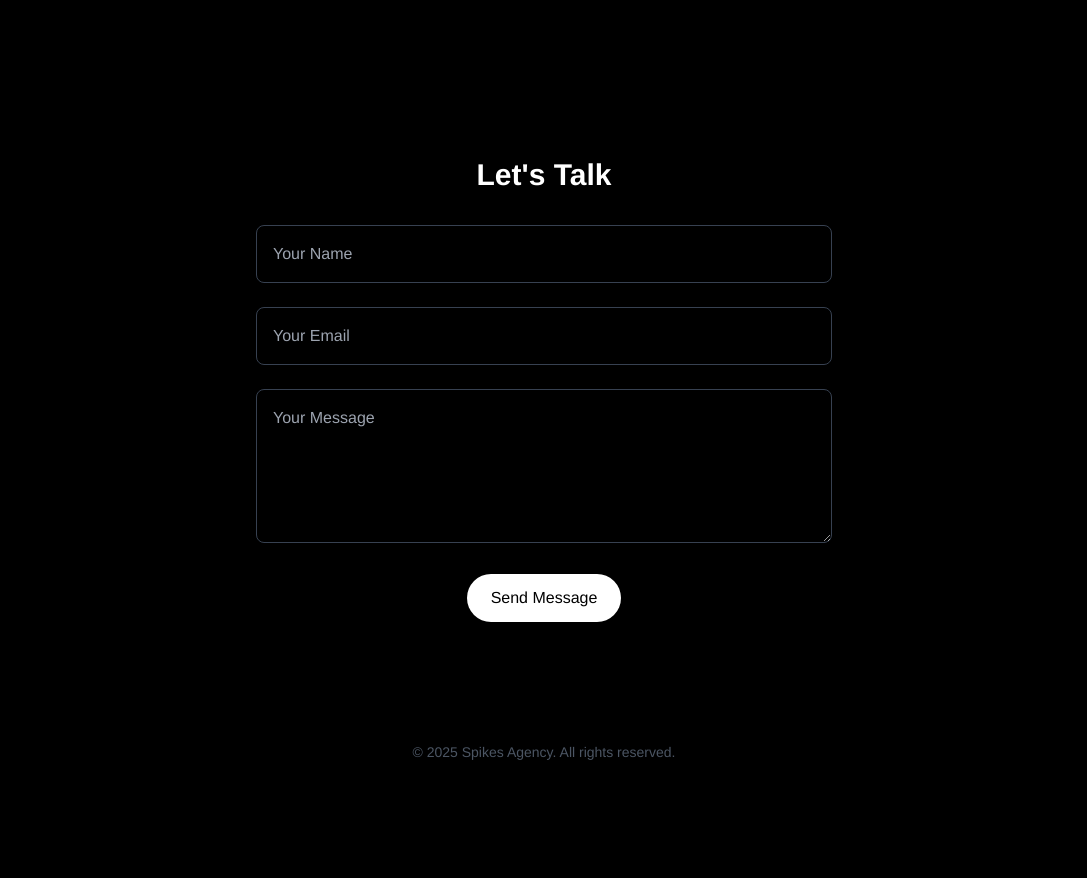
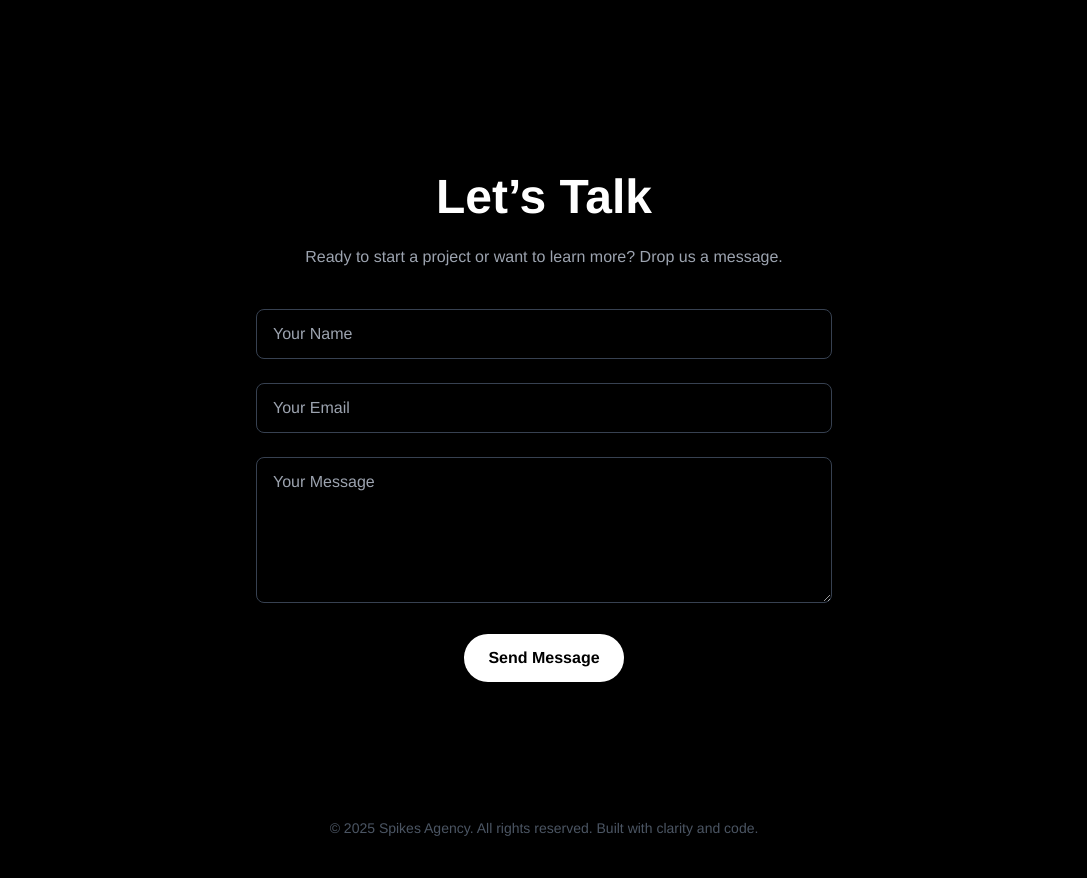
Before and after one commit to cluckie666/spikesagency.github.io, a plain HTML site: page index.html in a window 1280 px wide. Shown: the part 1123-2001 px from the top of the page, without its empty margins (96-1183 px from the left). Before the commit the page ends 1925 px from the top, so only its background shows below. Drawn offline with nearby package versions, Linux system fonts and the light colour scheme.

Commit message:
Update index.html

```diff
--- a/index.html
+++ b/index.html
@@ -88,48 +88,58 @@
     </section>
 
     <!-- CONTACT -->
-    <section id="contact" class="py-20 px-6 bg-black">
-      <div class="max-w-xl mx-auto text-center">
-        <h2 class="text-3xl font-semibold mb-8">Let's Talk</h2>
-        <form
-          action="https://formspree.io/f/xdkgglwl"
-          method="POST"
-          class="space-y-6"
-        >
-          <input
-            type="text"
-            name="name"
-            placeholder="Your Name"
-            required
-            class="w-full p-4 rounded-lg border border-gray-700 bg-black text-white placeholder-gray-400"
-          />
-          <input
-            type="email"
-            name="email"
-            placeholder="Your Email"
-            required
-            class="w-full p-4 rounded-lg border border-gray-700 bg-black text-white placeholder-gray-400"
-          />
-          <textarea
-            name="message"
-            rows="5"
-            placeholder="Your Message"
-            required
-            class="w-full p-4 rounded-lg border border-gray-700 bg-black text-white placeholder-gray-400"
-          ></textarea>
-          <button
-            type="submit"
-            class="bg-white text-black px-6 py-3 rounded-full hover:bg-gray-200 transition"
-          >
-            Send Message
-          </button>
-        </form>
-      </div>
-    </section>
+ <section id="contact" class="py-24 px-6 bg-black text-white">
+  <div class="max-w-xl mx-auto text-center">
+    <h2 class="text-4xl md:text-5xl font-bold mb-6">Let’s Talk</h2>
+    <p class="text-gray-400 mb-10">Ready to start a project or want to learn more? Drop us a message.</p>
+
+    <form id="contact-form" action="https://formspree.io/f/xdkgglwl" method="POST" class="space-y-6">
+      <input type="text" name="name" required placeholder="Your Name"
+        class="w-full px-4 py-3 bg-transparent border border-gray-700 rounded-lg focus:outline-none focus:ring-2 focus:ring-white transition" />
+      <input type="email" name="email" required placeholder="Your Email"
+        class="w-full px-4 py-3 bg-transparent border border-gray-700 rounded-lg focus:outline-none focus:ring-2 focus:ring-white transition" />
+      <textarea name="message" required placeholder="Your Message" rows="5"
+        class="w-full px-4 py-3 bg-transparent border border-gray-700 rounded-lg focus:outline-none focus:ring-2 focus:ring-white transition"></textarea>
+      <button type="submit"
+        class="bg-white text-black font-semibold px-6 py-3 rounded-full hover:bg-gray-300 transition">Send Message</button>
+    </form>
+
+    <p id="success-message" class="hidden text-green-400 mt-6">Thanks! We'll be in touch soon.</p>
+  </div>
+</section>
+
+<script>
+  const form = document.getElementById("contact-form");
+  const success = document.getElementById("success-message");
+
+  form.addEventListener("submit", function (e) {
+    e.preventDefault();
+    const data = new FormData(form);
+    fetch(form.action, {
+      method: "POST",
+      body: data,
+      headers: {
+        Accept: "application/json",
+      },
+    })
+      .then((response) => {
+        if (response.ok) {
+          form.reset();
+          success.classList.remove("hidden");
+        } else {
+          alert("Something went wrong. Please try again.");
+        }
+      })
+      .catch(() => {
+        alert("Something went wrong. Please try again.");
+      });
+  });
+</script>
+
 
     <!-- FOOTER -->
     <footer class="text-center py-10 text-gray-600 text-sm">
-      © 2025 Spikes Agency. All rights reserved.
+      © 2025 Spikes Agency. All rights reserved. Built with clarity and code.
     </footer>
   </body>
 </html>
```
